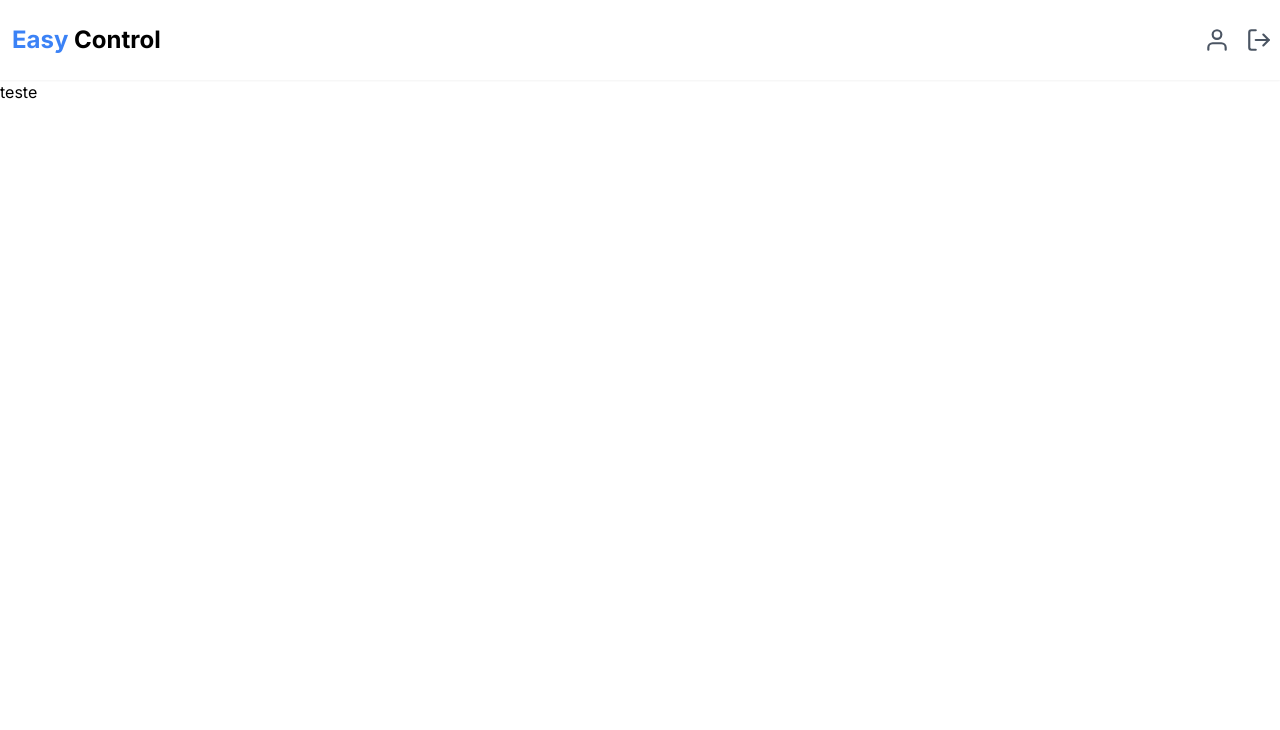
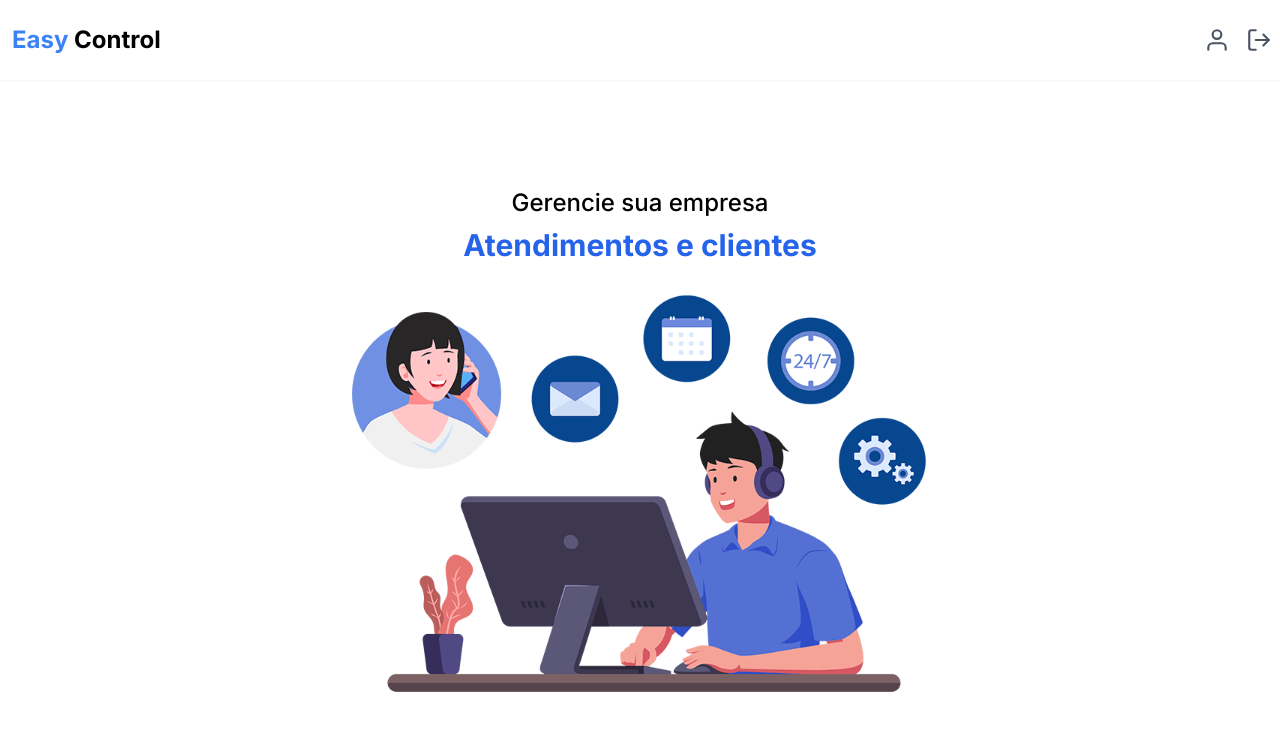
Before and after one commit to 89fernando/easy-control, a Next.js app: page / in a window 1280 px wide. Shown: the top 730 px of the page. Built offline with nearby package versions, Linux system fonts and the light colour scheme.

Commit message:
Create home component

```diff
--- a/src/app/page.tsx
+++ b/src/app/page.tsx
@@ -1,9 +1,16 @@
-// import Image from "next/image";
-
+import Image from "next/image";
+import heroImage from '@/assets/hero.svg'
 export default function Home() {
   return (
-    <main>
-     <h1>teste</h1>
+    <main className="flex flex-col items-center justify-center min-h-[calc(100vh-80px)]">
+     <h2 className="font-medium text-2xl mb-2">Gerencie sua empresa</h2>
+     <h1 className="font-bold text-3xl mb-8 text-blue-600 md:text-4x1">Atendimentos e clientes</h1>
+     <Image
+      src={heroImage}
+      alt="Imagem hero easy control"
+      width={600}
+      className="max-w-sm md:max-w-xl"
+     />
     </main>
   );
 }
```
Also changed, not shown: src/assets/hero.svg (added).
